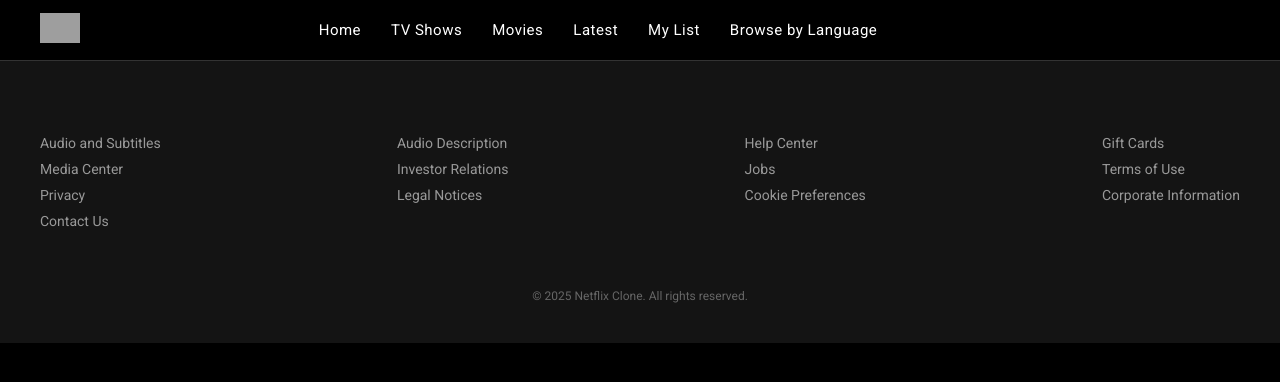
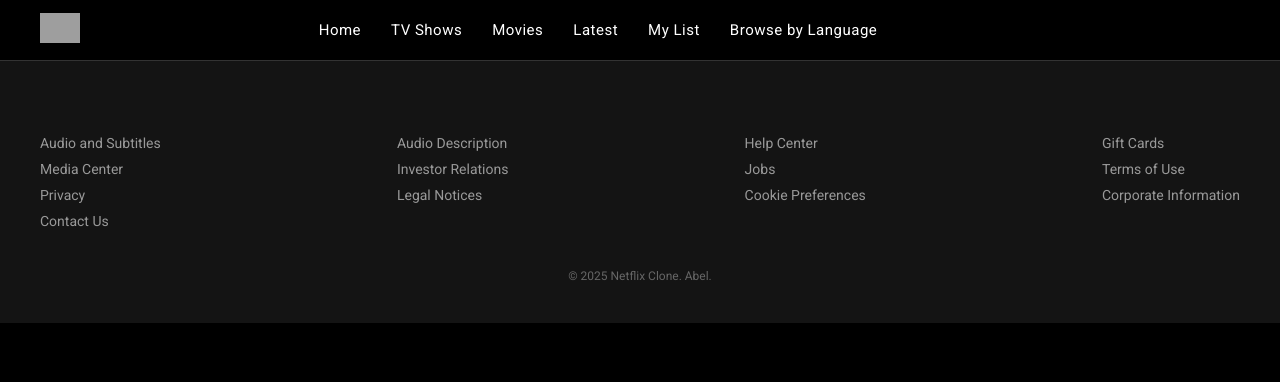
Before and after one commit to myfirstgitma/Netflix-Clone-2025, a React (Vite) app in the folder net-clone/: page / in a window 1280 px wide. Shown: the top 382 px of the page. Built offline with nearby package versions, Linux system fonts and the light colour scheme; grey boxes are pictures that could not be loaded; some icons are missing.

Commit message:
not needed div removed

```diff
--- a/net-clone/src/components/Footer/Footer.jsx
+++ b/net-clone/src/components/Footer/Footer.jsx
@@ -62,7 +62,7 @@ const Footer = () => {
         </ul>
       </div>
 
-      <div className="footer-icons">
+      {/* <div className="footer-icons">
         <a href="#">
           <i className="fab fa-facebook-square"></i>
         </a>
@@ -75,9 +75,9 @@ const Footer = () => {
         <a href="#">
           <i className="fab fa-youtube"></i>
         </a>
-      </div>
+      </div> */}
 
-      <p className="footer-note">© 2025 Netflix Clone. All rights reserved.</p>
+      <p className="footer-note">© 2025 Netflix Clone. Abel.</p>
     </footer>
   );
 };
```
